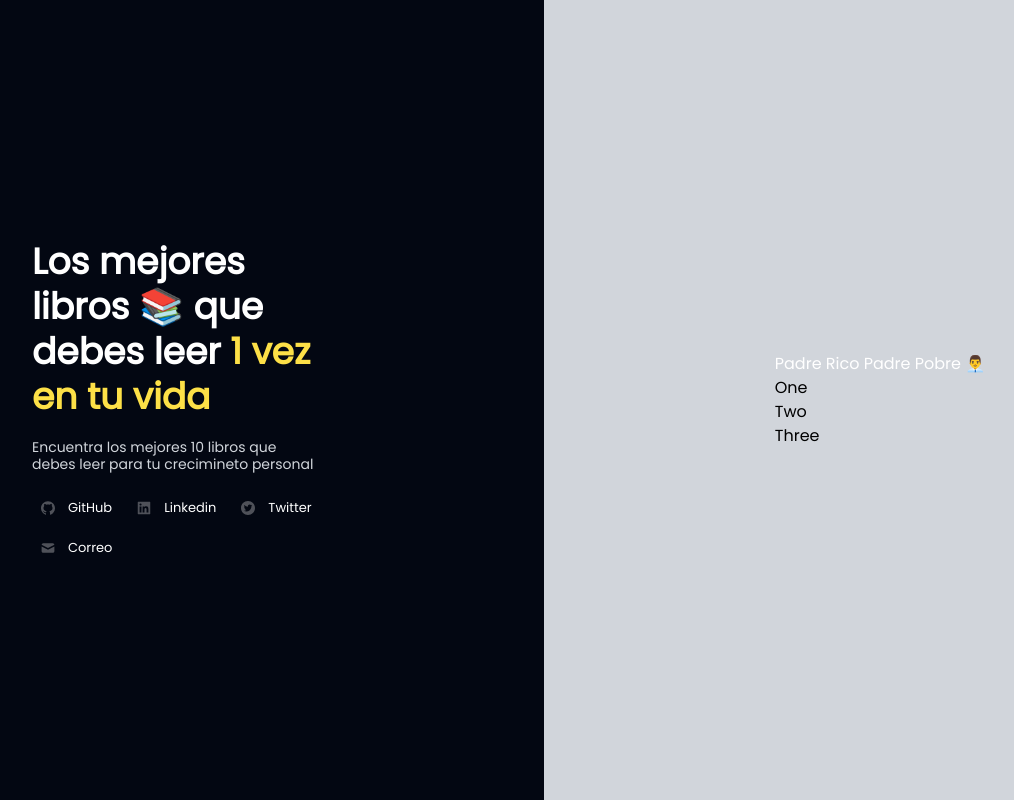
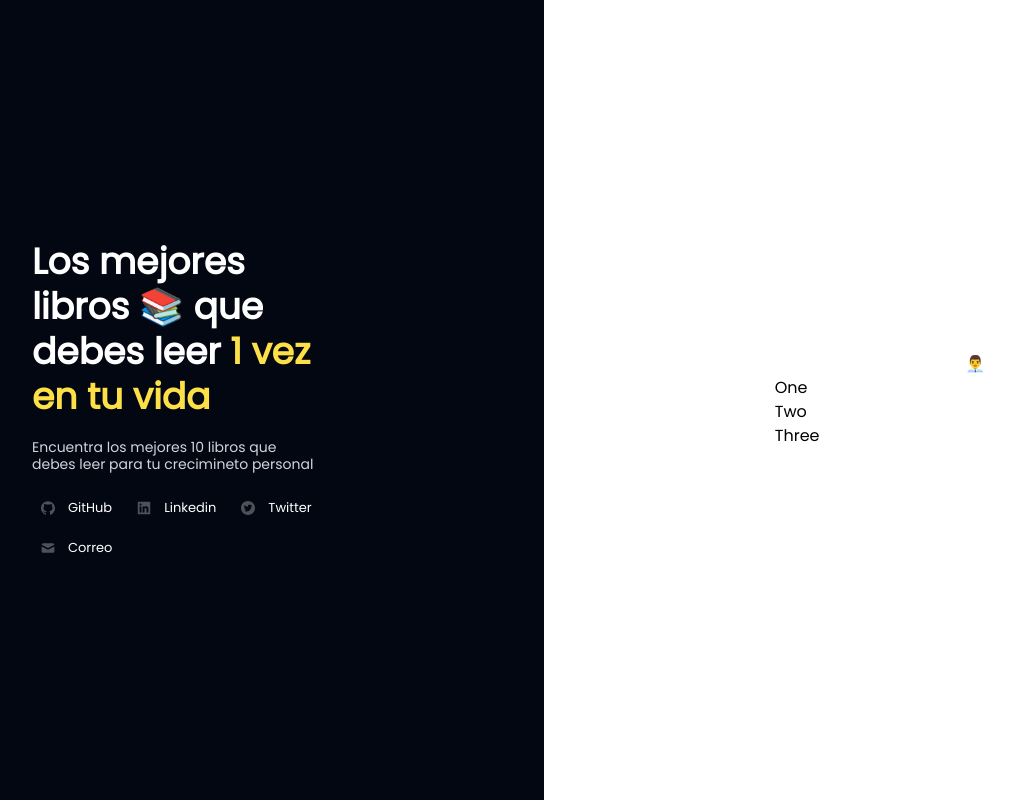
Before and after one commit to coderito/Boof, a Next.js app: page / in a window 1280 px wide. Shown: the whole page, without its empty margins (64-1078 px from the left). Built offline with nearby package versions, Linux system fonts and the light colour scheme.

Commit message:
cambiando en background a white

```diff
--- a/src/app/components/LadoDerecho.jsx
+++ b/src/app/components/LadoDerecho.jsx
@@ -1,18 +1,20 @@
-"use client"
+"use client";
 
-import Hello from "../content/hello.mdx"
+import Hello from "../content/hello.mdx";
 import { H3 } from "../components-mdx/mdxComponents";
-import { MDXProvider } from '@mdx-js/react';
+import { MDXProvider } from "@mdx-js/react";
 
 const components = {
-    h3: H3,
-  };
-
+  h3: H3,
+};
 
 export default function LadoDerecho() {
-    return (
-        <div className="h-1/2 md:h-full w-full md:w-7/12 bg-gray-300 flex items-center justify-center">
-            <MDXProvider components={components}> <Hello /></MDXProvider>
-        </div>
-    )
+  return (
+    <div className="h-1/2 md:h-full w-full md:w-7/12 bg-white flex items-center justify-center">
+      <MDXProvider components={components}>
+        {" "}
+        <Hello />
+      </MDXProvider>
+    </div>
+  );
 }
```
